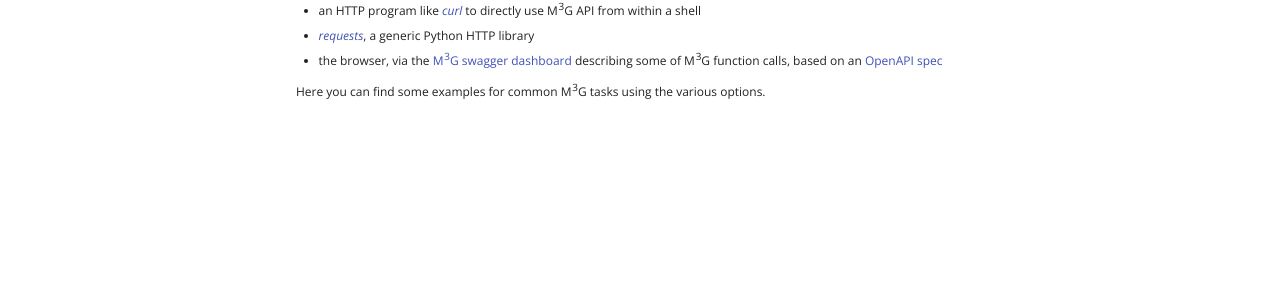
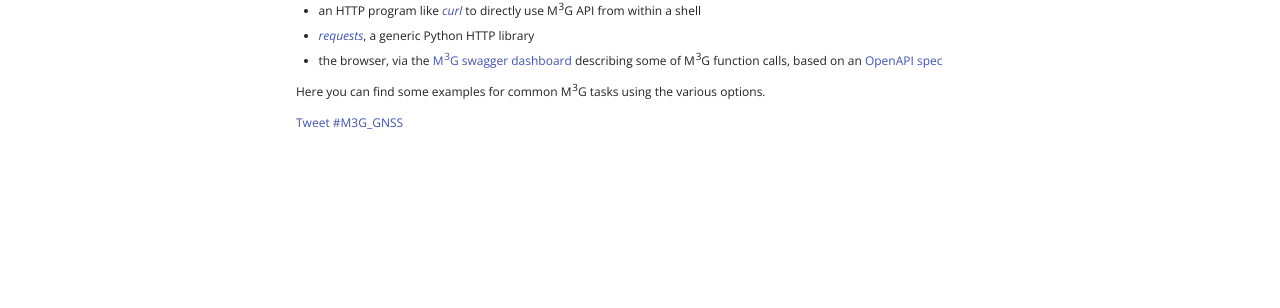
Before and after one commit to 176paws/doc4m3g, an MkDocs documentation site: the page built from docs/index.md, in a window 1280 px wide. Shown: the part 492-800 px from the top of the page. Built offline with MkDocs 1.6.1 and Material for MkDocs 9.7.7, drawn with Linux system fonts in a browser that asks for light colours; comment, search, counter and statistics services are not loaded.

Commit message:
Update index.md

```diff
--- a/docs/index.md
+++ b/docs/index.md
@@ -19,3 +19,5 @@ One can start to test M<sup>3</sup>G API thanks to different tools and libraries
 - the browser, via the [M<sup>3</sup>G swagger dashboard](https://gnss-metadata.eu/__test/site/api-docs) describing some of M<sup>3</sup>G function calls, based on an [OpenAPI spec](https://swagger.io/specification/)
 
 Here you can find some examples for common M<sup>3</sup>G tasks using the various options.
+
+<a href="https://twitter.com/intent/tweet?button_hashtag=LoveTwitter&ref_src=twsrc%5Etfw" class="twitter-hashtag-button" data-dnt="true" data-show-count="false">Tweet #M3G_GNSS</a><script async src="https://platform.twitter.com/widgets.js" charset="utf-8"></script>
```
